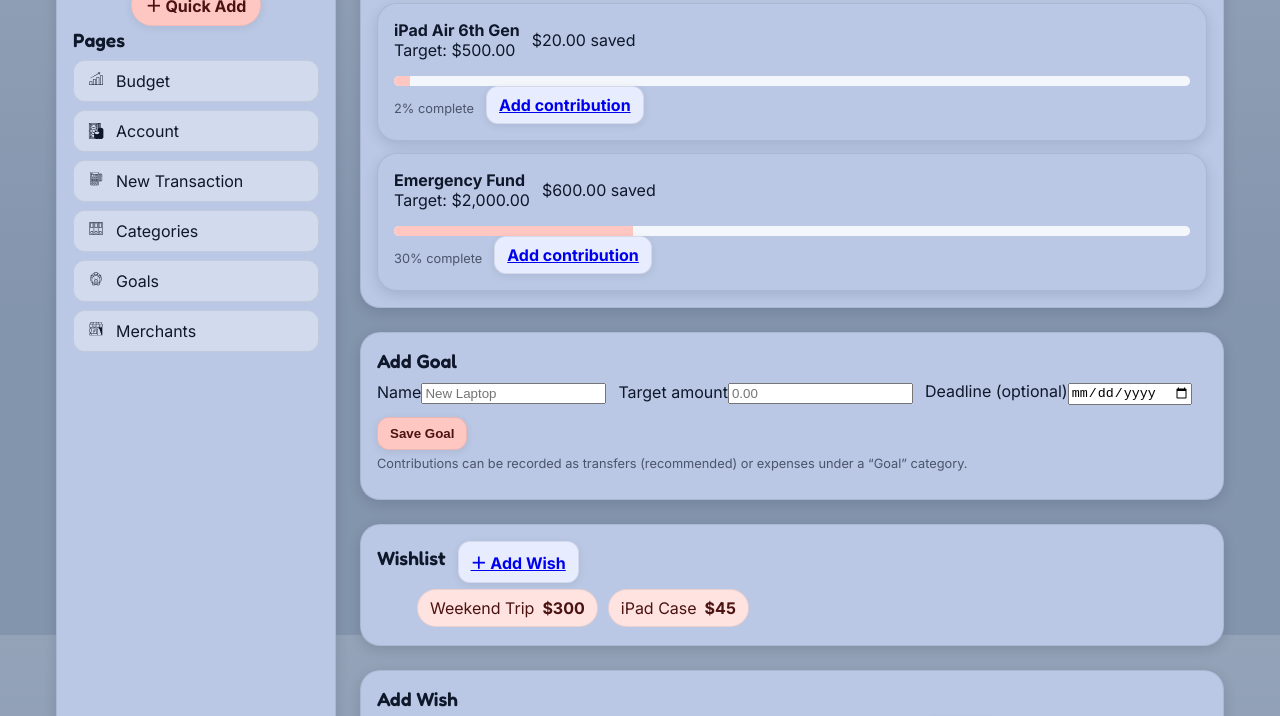
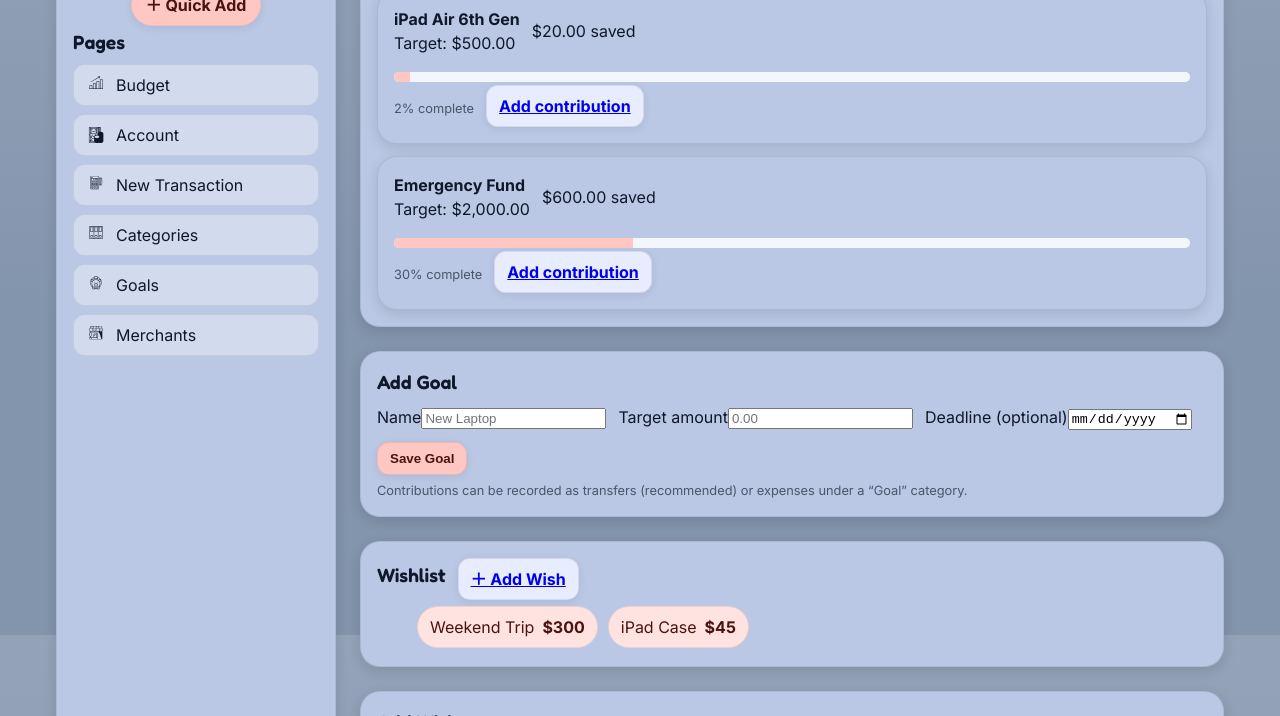
Before and after one commit to jlegados/csc437-monorepo, a website: page packages/proto/public/goal.html in a window 1280 px wide. Shown: the part 165-881 px from the top of the page. Drawn offline with Linux system fonts and the light colour scheme.

Commit message:
lab 5: add css reset and link in all pages

```diff
--- a/packages/proto/public/goal.html
+++ b/packages/proto/public/goal.html
@@ -4,6 +4,7 @@
   <meta charset="utf-8" />
   <meta name="viewport" content="width=device-width, initial-scale=1" />
   <title>CoinBear — Goals & Wishlist</title>
+  <link rel="stylesheet" href="./styles/reset.css">
   <link rel="stylesheet" href="./styles/tokens.css" />
   <link rel="stylesheet" href="./styles/page.css" />
   <link rel="preconnect" href="https://fonts.googleapis.com">
--- a/packages/proto/public/styles/page.css
+++ b/packages/proto/public/styles/page.css
@@ -1,12 +1,9 @@
-/* base reset */
-*{box-sizing:border-box}
-html,body{height:100%}
-html{font-size:16px}
-body{
-  margin:0;
-  font-family:var(--font-body);
-  color:var(--text);
-  background:linear-gradient(180deg, var(--bg), #8394ad 60%);
+html { font-size: 16px; }
+
+body {
+  font-family: var(--font-body);
+  color: var(--text);
+  background: linear-gradient(180deg, var(--bg), #8394ad 60%);
 }
 
 h1, h2, h3,
--- /dev/null
+++ b/packages/proto/public/styles/reset.css
@@ -0,0 +1,4 @@
+* { box-sizing: border-box; margin: 0; }
+body { line-height: 1.5; }
+img, svg, video, canvas { max-width: 100%; height: auto; }
+html, body { height: 100%; }
```
Also changed, not shown: packages/proto/public/account.html (+1 -0 lines), packages/proto/public/budget-category.html (+1 -0 lines), packages/proto/public/budget.html (+1 -0 lines), packages/proto/public/category.html (+1 -0 lines), packages/proto/public/index.html (+1 -0 lines), packages/proto/public/merchant.html (+1 -0 lines), packages/proto/public/merchants.html (+1 -0 lines), packages/proto/public/transaction-category.html (+1 -0 lines), packages/proto/public/transaction.html (+1 -0 lines).
